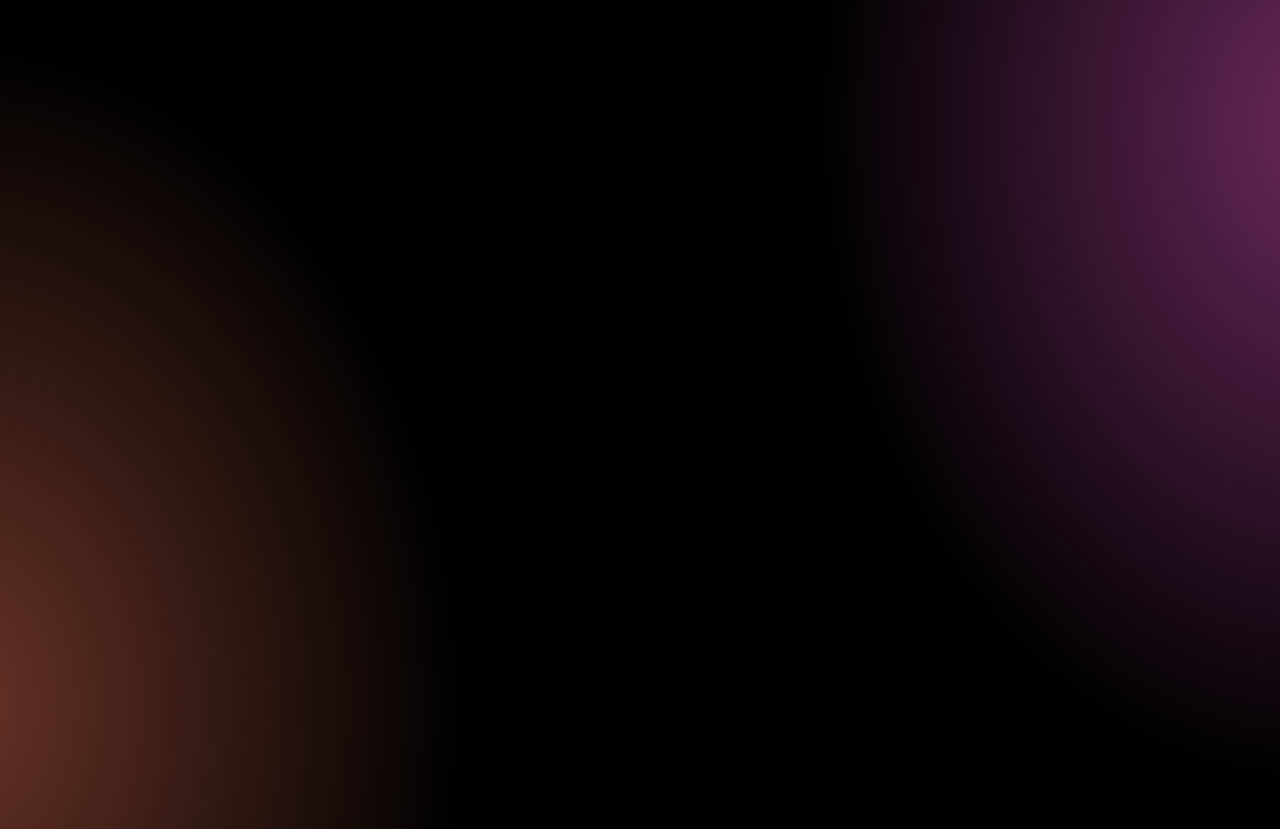
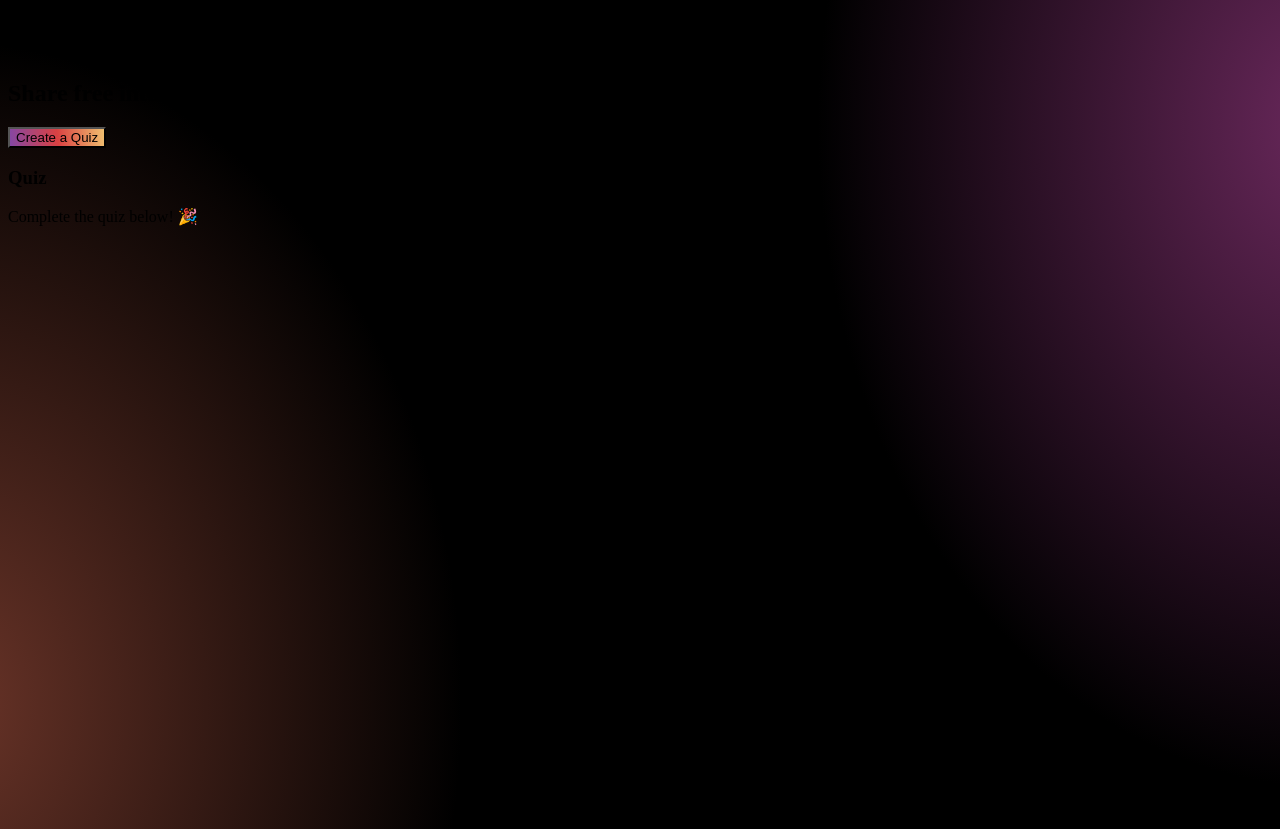
Before and after one commit to slipHQ/truthy.so, a Next.js app: page / in a window 1280 px wide. Built offline with nearby package versions, Linux system fonts and the light colour scheme.

Commit message:
Add some initial landing page styling

```diff
--- a/pages/index.tsx
+++ b/pages/index.tsx
@@ -1,9 +1,17 @@
 const IndexPage = () => (
-  <h1 className="text-3xl tracking-tight text-gray-900 dark:text-white sm:text-5xl md:text-5xl">
-    <span className="block font-mono xl:inline">
-      Truthy.so
-    </span>
-  </h1>
+  <div className="m-auto max-w-7xl">
+  <div className="grid grid-cols-1 lg:grid-cols-5 gap-16 ml-2 mt-40">
+    <div className="flex flex-col gap-16 col-span-3">
+      <h1 className="font-mono text-4xl text-white font-medium">Create and share programming quizzes</h1>
+      <h2 className="font-mono text-xl text-white font-medium">Share free interactive programming quizzes with your audience!</h2>
+      <button className="gradient-cta rounded-xl w-48 py-4 px-8 font-medium text-white hover:scale-105 disabled:hover:scale-100 transition disabled:opacity-50">Create a Quiz</button>
+    </div>
+    <div className="flex flex-col gap-2 col-span-2">
+      <h3 className="text-white">Quiz</h3>
+      <p className="text-sm text-white">Complete the quiz below! 🎉</p>
+    </div>
+  </div>
+  </div>
 );
 
 export default IndexPage;
```
